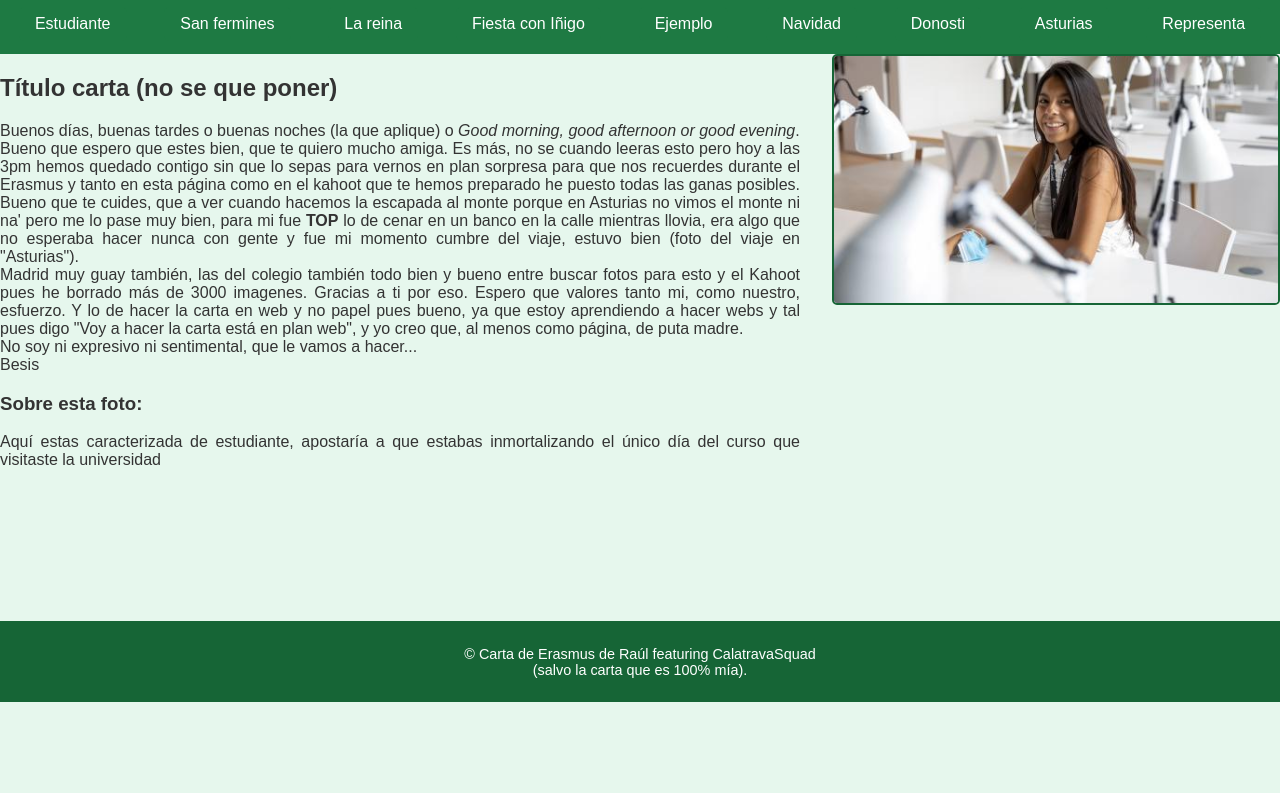
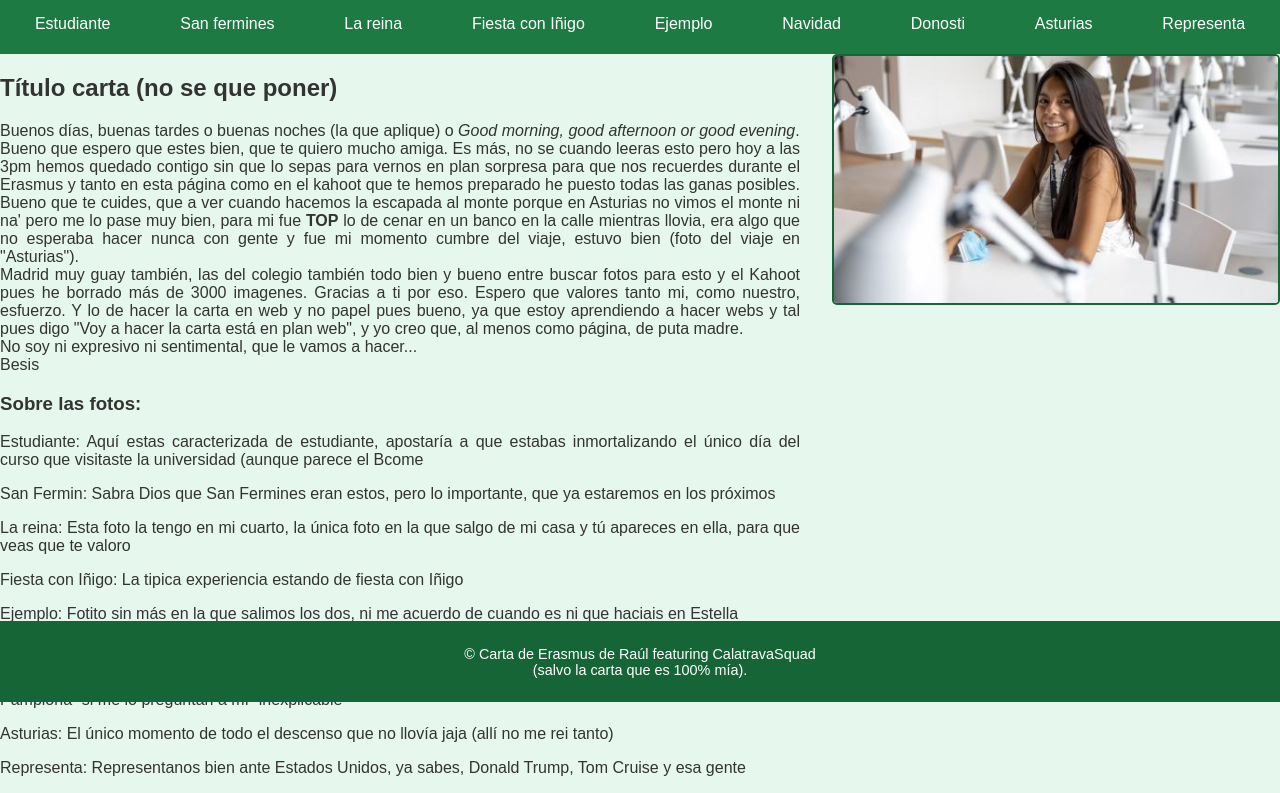
Before and after one commit to raulznas/marylopez, a plain HTML site: page index.html in a window 1280 px wide. Shown: the part 98-891 px from the top of the page. Before the commit the page ends 800 px from the top, so only its background shows below. Drawn offline with Linux system fonts and the light colour scheme.

Commit message:
Update index.html

```diff
--- a/index.html
+++ b/index.html
@@ -12,15 +12,15 @@
         <h1 class="title">Student Mary Lopez also known as Maria Mercedes López</h1>
     </header>
     <nav>
-        <a href="#" class="nav-link" onclick="changeContent('images/image1.jpg', 'Aquí estas caracterizada de estudiante, apostaría a que estabas inmortalizando el único día del curso que visitaste la universidad')">Estudiante</a>
-        <a href="#" class="nav-link" onclick="changeContent('images/image2.jpg', 'Sabra Dios que San Fermines eran estos, pero lo importante, que ya estaremos en los próximos')">San fermines</a>
-        <a href="#" class="nav-link" onclick="changeContent('images/image3.jpg', 'Esta foto la tengo en mi cuarto, la única foto en la que salgo de mi casa y tú apareces en ella, para que veas que te valoro')">La reina</a>
-        <a href="#" class="nav-link" onclick="changeContent('images/image4.jpg', 'La tipica experiencia estando de fiesta con Iñigo')">Fiesta con Iñigo</a>
-        <a href="#" class="nav-link" onclick="changeContent('images/image5.jpg', 'Fotito sin más en la que salimos los dos, ni me acuerdo de cuando es ni que haciais en Estella')">Ejemplo</a>
-        <a href="#" class="nav-link" onclick="changeContent('images/image6.jpg', 'Todavía tienes que pagar lo de aquella comida, mala gente.')">Navidad</a>
-        <a href="#" class="nav-link" onclick="changeContent('images/image8.jpg', 'Mira que guapo sale Unai, lo de ir hasta Anoeta a comer hamburguesas pero luego no ir a las de Pamplona -si me lo preguntan a mí- inexplicable')">Donosti</a>
-        <a href="#" class="nav-link" onclick="changeContent('images/image9.jpg', 'El único momento de todo el descenso que no llovía jaja (allí no me rei tanto)')">Asturias</a>
-        <a href="#" class="nav-link" onclick="changeContent('images/image7.jpg', 'Representanos bien ante Estados Unidos, ya sabes, Donald Trump, Tom Cruise y esa gente')">Representa</a></nav>
+        <a href="#" class="nav-link" onclick="changeContent('images/image1.jpg')">Estudiante</a>
+        <a href="#" class="nav-link" onclick="changeContent('images/image2.jpg')">San fermines</a>
+        <a href="#" class="nav-link" onclick="changeContent('images/image3.jpg')">La reina</a>
+        <a href="#" class="nav-link" onclick="changeContent('images/image4.jpg')">Fiesta con Iñigo</a>
+        <a href="#" class="nav-link" onclick="changeContent('images/image5.jpg')">Ejemplo</a>
+        <a href="#" class="nav-link" onclick="changeContent('images/image6.jpg')">Navidad</a>
+        <a href="#" class="nav-link" onclick="changeContent('images/image8.jpg')">Donosti</a>
+        <a href="#" class="nav-link" onclick="changeContent('images/image9.jpg')">Asturias</a>
+        <a href="#" class="nav-link" onclick="changeContent('images/image7.jpg')">Representa</a></nav>
     <main class="main-content">
         <section class="text-section">
             <h2>Título carta (no se que poner)</h2>
@@ -37,8 +37,16 @@
             la carta está en plan web", y yo creo que, al menos como página, de puta madre. </br>
             No soy ni expresivo ni sentimental, que le vamos a hacer...</br>
             Besis</p>
-            <h3>Sobre esta foto:</h3>
-            <p id="target-text">Aquí estas caracterizada de estudiante, apostaría a que estabas inmortalizando el único día del curso que visitaste la universidad</p>
+            <h3>Sobre las fotos:</h3>
+                <p>Estudiante: Aquí estas caracterizada de estudiante, apostaría a que estabas inmortalizando el único día del curso que visitaste la universidad (aunque parece el Bcome</p>
+                <p>San Fermin: Sabra Dios que San Fermines eran estos, pero lo importante, que ya estaremos en los próximos</>
+                <p>La reina: Esta foto la tengo en mi cuarto, la única foto en la que salgo de mi casa y tú apareces en ella, para que veas que te valoro</p>
+                <p>Fiesta con Iñigo: La tipica experiencia estando de fiesta con Iñigo</p>
+                <p>Ejemplo: Fotito sin más en la que salimos los dos, ni me acuerdo de cuando es ni que haciais en Estella</p>
+                <p>Navidad: Todavía tienes que pagar lo de aquella comida, mala gente.</p>
+                <p>Donosti: Mira que guapo sale Unai, lo de ir hasta Anoeta a comer hamburguesas pero luego no ir a las de Pamplona -si me lo preguntan a mí- inexplicable</a>
+                <p>Asturias: El único momento de todo el descenso que no llovía jaja (allí no me rei tanto)</a>
+                <p>Representa: Representanos bien ante Estados Unidos, ya sabes, Donald Trump, Tom Cruise y esa gente</p>
         </section>
         <section class="target-container">
             <div class="target-image">
```
